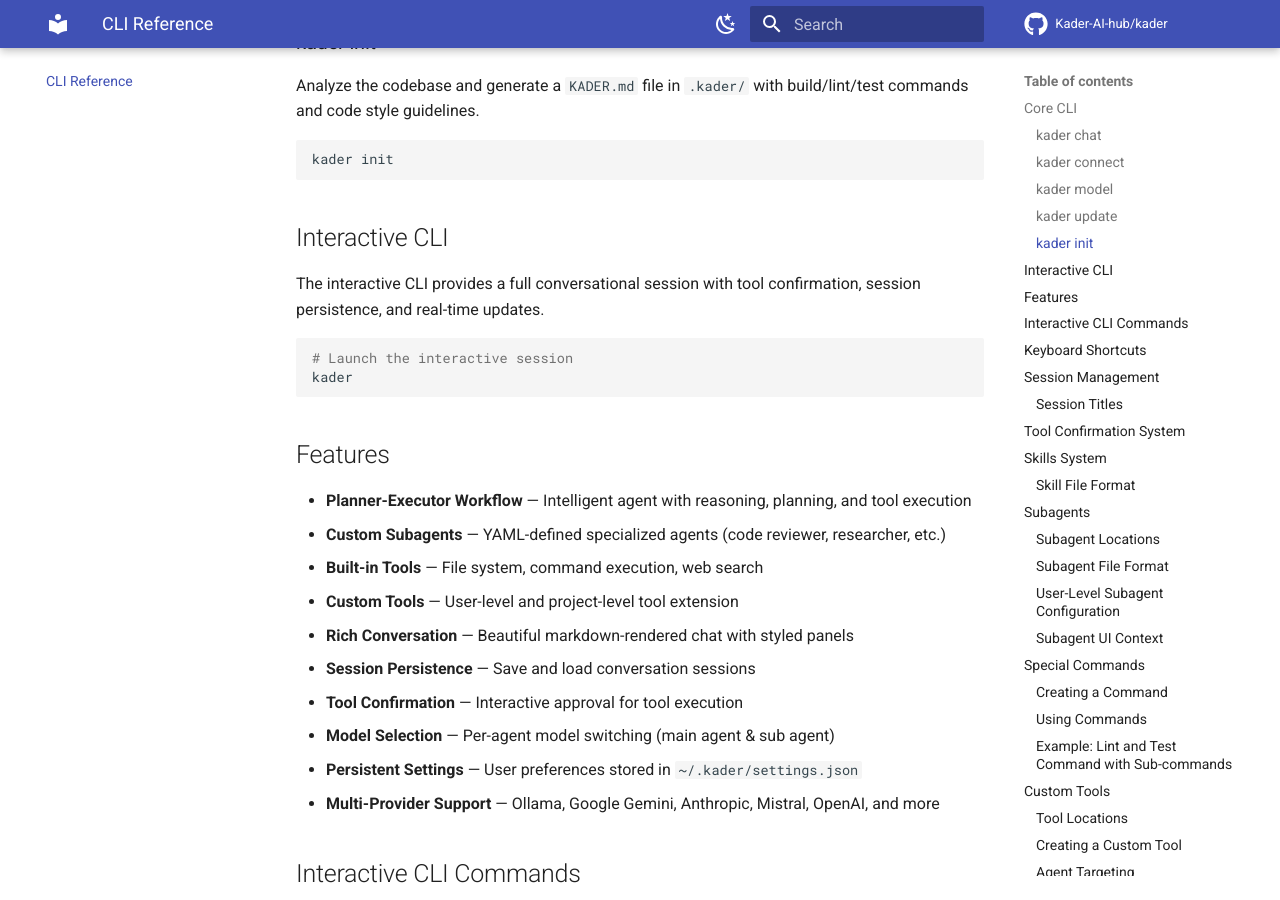
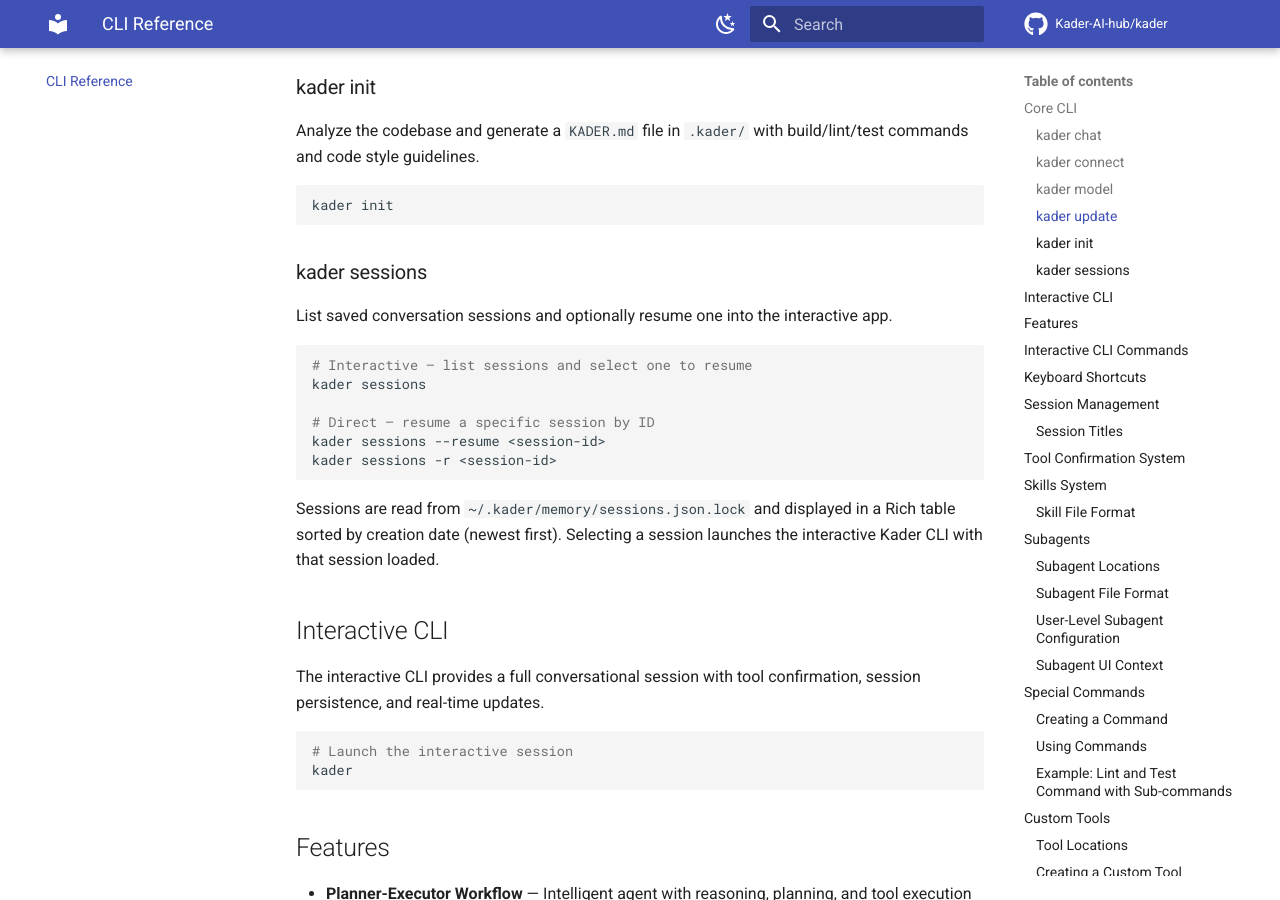
Before and after one commit to Kader-AI-hub/kader, an MkDocs documentation site: the page built from docs/cli/index.md, in a window 1280 px wide and 900 px high, scrolled down 1984 px. Built offline with MkDocs 1.6.1 and Material for MkDocs 9.7.7, drawn with Linux system fonts in a browser that asks for light colours; comment, search, counter and statistics services are not loaded; some of the changed text lies outside the part shown.

Commit message:
add sessions command to docs

````diff
--- a/docs/cli/index.md
+++ b/docs/cli/index.md
@@ -14,6 +14,7 @@
 | `kader chat -q "query"` | Send a one-shot query to the AI agent (no session persistence) |
 | `kader init` | Initialize `.kader` directory and generate KADER.md |
 | `kader model` | Show and switch LLM models (supports `--agent main\|sub`) |
+| `kader sessions` | List saved sessions and resume one (supports `--resume <id>`) |
 | `kader update` | Check for and install updates |
 | `kader connect` | Connect an LLM provider by setting its API key (supports `--provider`) |
 | `kader --version` / `-v` | Show the installed version |
@@ -69,6 +70,21 @@
 ```bash
 kader init
 ```
+
+### kader sessions
+
+List saved conversation sessions and optionally resume one into the interactive app.
+
+```bash
+# Interactive — list sessions and select one to resume
+kader sessions
+
+# Direct — resume a specific session by ID
+kader sessions --resume <session-id>
+kader sessions -r <session-id>
+```
+
+Sessions are read from `~/.kader/memory/sessions.json.lock` and displayed in a Rich table sorted by creation date (newest first). Selecting a session launches the interactive Kader CLI with that session loaded.
 
 ## Interactive CLI
 
````
Also changed, not shown: README.md (+3 -0 lines), docs/index.md (+2 -1 lines), kader/README.md (+1 -1 lines).
